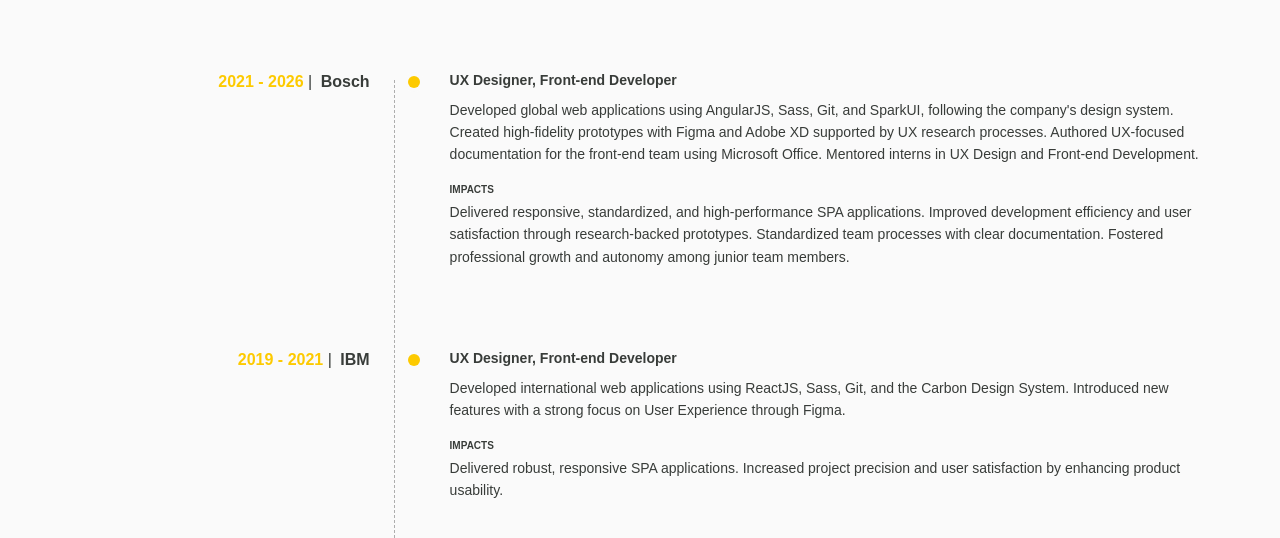
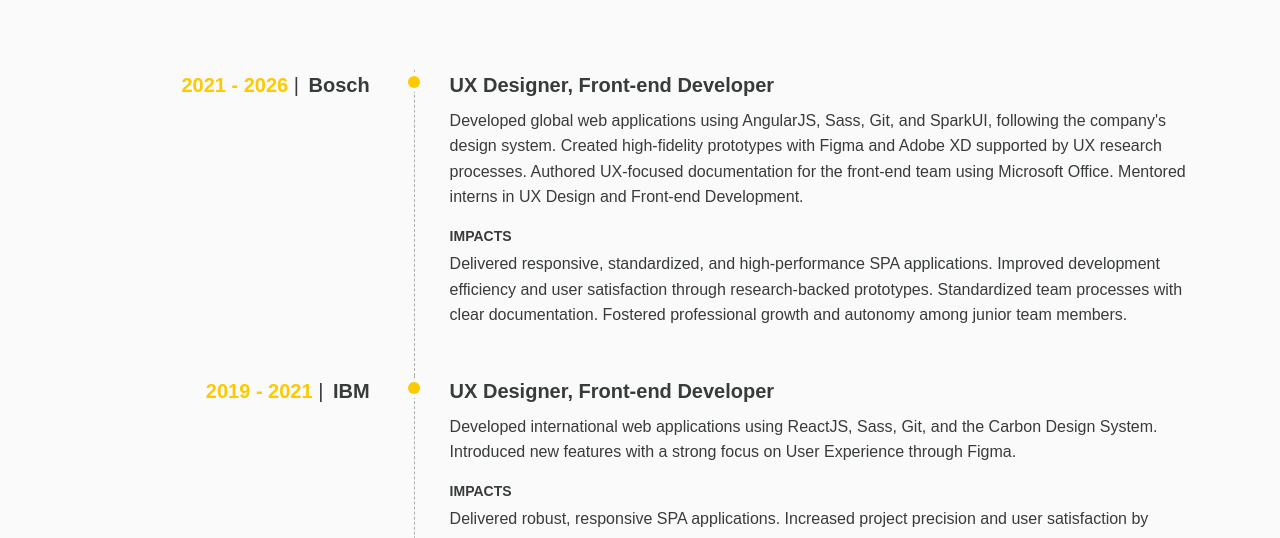
Before and after one commit to erichx-x/portfolio, a website built with Vite: page src/pages/experiences.html in a window 1280 px wide. Shown: the part 262-800 px from the top of the page. Built offline with nearby package versions, Linux system fonts and the light colour scheme; a web font is replaced by a local one.

Commit message:
feat: add resume,  change some font-size

```diff
--- a/src/styles.scss
+++ b/src/styles.scss
@@ -2,22 +2,23 @@
 * CSS VARIABLES
 * Gerado a partir das especificações fornecidas
 * */
-
 
 /*Face font*/
 /* ================= IBM Plex Mono ================= */
 
 /* Thin */
 @font-face {
-  font-family: 'IBM Plex Mono';
-  src: url('src/assets/fonts/IBM_Plex_Mono/IBMPlexMono-Thin.ttf') format('truetype');
+  font-family: "IBM Plex Mono";
+  src: url("/src/assets/fonts/IBM_Plex_Mono/IBMPlexMono-Thin.ttf")
+    format("truetype");
   font-weight: 100;
   font-style: normal;
   font-display: swap;
 }
 @font-face {
-  font-family: 'IBM Plex Mono';
-  src: url('src/assets/fonts/IBM_Plex_Mono/IBMPlexMono-ThinItalic.ttf') format('truetype');
+  font-family: "IBM Plex Mono";
+  src: url("/src/assets/fonts/IBM_Plex_Mono/IBMPlexMono-ThinItalic.ttf")
+    format("truetype");
   font-weight: 100;
   font-style: italic;
   font-display: swap;
@@ -25,15 +26,17 @@
 
 /* ExtraLight */
 @font-face {
-  font-family: 'IBM Plex Mono';
-  src: url('src/assets/fonts/IBM_Plex_Mono/IBMPlexMono-ExtraLight.ttf') format('truetype');
+  font-family: "IBM Plex Mono";
+  src: url("/src/assets/fonts/IBM_Plex_Mono/IBMPlexMono-ExtraLight.ttf")
+    format("truetype");
   font-weight: 200;
   font-style: normal;
   font-display: swap;
 }
 @font-face {
-  font-family: 'IBM Plex Mono';
-  src: url('src/assets/fonts/IBM_Plex_Mono/IBMPlexMono-ExtraLightItalic.ttf') format('truetype');
+  font-family: "IBM Plex Mono";
+  src: url("/src/assets/fonts/IBM_Plex_Mono/IBMPlexMono-ExtraLightItalic.ttf")
+    format("truetype");
   font-weight: 200;
   font-style: italic;
   font-display: swap;
@@ -41,15 +44,17 @@
 
 /* Light */
 @font-face {
-  font-family: 'IBM Plex Mono';
-  src: url('src/assets/fonts/IBM_Plex_Mono/IBMPlexMono-Light.ttf') format('truetype');
+  font-family: "IBM Plex Mono";
+  src: url("/src/assets/fonts/IBM_Plex_Mono/IBMPlexMono-Light.ttf")
+    format("truetype");
   font-weight: 300;
   font-style: normal;
   font-display: swap;
 }
 @font-face {
-  font-family: 'IBM Plex Mono';
-  src: url('src/assets/fonts/IBM_Plex_Mono/IBMPlexMono-LightItalic.ttf') format('truetype');
+  font-family: "IBM Plex Mono";
+  src: url("/src/assets/fonts/IBM_Plex_Mono/IBMPlexMono-LightItalic.ttf")
+    format("truetype");
   font-weight: 300;
   font-style: italic;
   font-display: swap;
@@ -57,15 +62,17 @@
 
 /* Regular */
 @font-face {
-  font-family: 'IBM Plex Mono';
-  src: url('src/assets/fonts/IBM_Plex_Mono/IBMPlexMono-Regular.ttf') format('truetype');
+  font-family: "IBM Plex Mono";
+  src: url("/src/assets/fonts/IBM_Plex_Mono/IBMPlexMono-Regular.ttf")
+    format("truetype");
   font-weight: 400;
   font-style: normal;
   font-display: swap;
 }
 @font-face {
-  font-family: 'IBM Plex Mono';
-  src: url('src/assets/fonts/IBM_Plex_Mono/IBMPlexMono-Italic.ttf') format('truetype');
+  font-family: "IBM Plex Mono";
+  src: url("/src/assets/fonts/IBM_Plex_Mono/IBMPlexMono-Italic.ttf")
+    format("truetype");
   font-weight: 400;
   font-style: italic;
   font-display: swap;
@@ -73,15 +80,17 @@
 
 /* Medium */
 @font-face {
-  font-family: 'IBM Plex Mono';
-  src: url('src/assets/fonts/IBM_Plex_Mono/IBMPlexMono-Medium.ttf') format('truetype');
+  font-family: "IBM Plex Mono";
+  src: url("/src/assets/fonts/IBM_Plex_Mono/IBMPlexMono-Medium.ttf")
+    format("truetype");
   font-weight: 500;
   font-style: normal;
   font-display: swap;
 }
 @font-face {
-  font-family: 'IBM Plex Mono';
-  src: url('src/assets/fonts/IBM_Plex_Mono/IBMPlexMono-MediumItalic.ttf') format('truetype');
+  font-family: "IBM Plex Mono";
+  src: url("/src/assets/fonts/IBM_Plex_Mono/IBMPlexMono-MediumItalic.ttf")
+    format("truetype");
   font-weight: 500;
   font-style: italic;
   font-display: swap;
@@ -89,15 +98,17 @@
 
 /* SemiBold */
 @font-face {
-  font-family: 'IBM Plex Mono';
-  src: url('src/assets/fonts/IBM_Plex_Mono/IBMPlexMono-SemiBold.ttf') format('truetype');
+  font-family: "IBM Plex Mono";
+  src: url("/src/assets/fonts/IBM_Plex_Mono/IBMPlexMono-SemiBold.ttf")
+    format("truetype");
   font-weight: 600;
   font-style: normal;
   font-display: swap;
 }
 @font-face {
-  font-family: 'IBM Plex Mono';
-  src: url('src/assets/fonts/IBM_Plex_Mono/IBMPlexMono-SemiBoldItalic.ttf') format('truetype');
+  font-family: "IBM Plex Mono";
+  src: url("/src/assets/fonts/IBM_Plex_Mono/IBMPlexMono-SemiBoldItalic.ttf")
+    format("truetype");
   font-weight: 600;
   font-style: italic;
   font-display: swap;
@@ -105,15 +116,17 @@
 
 /* Bold */
 @font-face {
-  font-family: 'IBM Plex Mono';
-  src: url('src/assets/fonts/IBM_Plex_Mono/IBMPlexMono-Bold.ttf') format('truetype');
+  font-family: "IBM Plex Mono";
+  src: url("/src/assets/fonts/IBM_Plex_Mono/IBMPlexMono-Bold.ttf")
+    format("truetype");
   font-weight: 700;
   font-style: normal;
   font-display: swap;
 }
 @font-face {
-  font-family: 'IBM Plex Mono';
-  src: url('src/assets/fonts/IBM_Plex_Mono/IBMPlexMono-BoldItalic.ttf') format('truetype');
+  font-family: "IBM Plex Mono";
+  src: url("/src/assets/fonts/IBM_Plex_Mono/IBMPlexMono-BoldItalic.ttf")
+    format("truetype");
   font-weight: 700;
   font-style: italic;
   font-display: swap;
@@ -123,15 +136,17 @@
 
 /* Thin */
 @font-face {
-  font-family: 'IBM Plex Sans';
-  src: url('src/assets/fonts/IBM_Plex_Sans/IBMPlexSans-Thin.ttf') format('truetype');
+  font-family: "IBM Plex Sans";
+  src: url("/src/assets/fonts/IBM_Plex_Sans/IBMPlexSans-Thin.ttf")
+    format("truetype");
   font-weight: 100;
   font-style: normal;
   font-display: swap;
 }
 @font-face {
-  font-family: 'IBM Plex Sans';
-  src: url('src/assets/fonts/IBM_Plex_Sans/IBMPlexSans-ThinItalic.ttf') format('truetype');
+  font-family: "IBM Plex Sans";
+  src: url("/src/assets/fonts/IBM_Plex_Sans/IBMPlexSans-ThinItalic.ttf")
+    format("truetype");
   font-weight: 100;
   font-style: italic;
   font-display: swap;
@@ -139,15 +154,17 @@
 
 /* ExtraLight */
 @font-face {
-  font-family: 'IBM Plex Sans';
-  src: url('src/assets/fonts/IBM_Plex_Sans/IBMPlexSans-ExtraLight.ttf') format('truetype');
+  font-family: "IBM Plex Sans";
+  src: url("/src/assets/fonts/IBM_Plex_Sans/IBMPlexSans-ExtraLight.ttf")
+    format("truetype");
   font-weight: 200;
   font-style: normal;
   font-display: swap;
 }
 @font-face {
-  font-family: 'IBM Plex Sans';
-  src: url('src/assets/fonts/IBM_Plex_Sans/IBMPlexSans-ExtraLightItalic.ttf') format('truetype');
+  font-family: "IBM Plex Sans";
+  src: url("/src/assets/fonts/IBM_Plex_Sans/IBMPlexSans-ExtraLightItalic.ttf")
+    format("truetype");
   font-weight: 200;
   font-style: italic;
   font-display: swap;
@@ -155,15 +172,17 @@
 
 /* Light */
 @font-face {
-  font-family: 'IBM Plex Sans';
-  src: url('src/assets/fonts/IBM_Plex_Sans/IBMPlexSans-Light.ttf') format('truetype');
+  font-family: "IBM Plex Sans";
+  src: url("/src/assets/fonts/IBM_Plex_Sans/IBMPlexSans-Light.ttf")
+    format("truetype");
   font-weight: 300;
   font-style: normal;
   font-display: swap;
 }
 @font-face {
-  font-family: 'IBM Plex Sans';
-  src: url('src/assets/fonts/IBM_Plex_Sans/IBMPlexSans-LightItalic.ttf') format('truetype');
+  font-family: "IBM Plex Sans";
+  src: url("/src/assets/fonts/IBM_Plex_Sans/IBMPlexSans-LightItalic.ttf")
+    format("truetype");
   font-weight: 300;
   font-style: italic;
   font-display: swap;
@@ -171,15 +190,17 @@
 
 /* Regular */
 @font-face {
-  font-family: 'IBM Plex Sans';
-  src: url('src/assets/fonts/IBM_Plex_Sans/IBMPlexSans-Regular.ttf') format('truetype');
+  font-family: "IBM Plex Sans";
+  src: url("/src/assets/fonts/IBM_Plex_Sans/IBMPlexSans-Regular.ttf")
+    format("truetype");
   font-weight: 400;
   font-style: normal;
   font-display: swap;
 }
 @font-face {
-  font-family: 'IBM Plex Sans';
-  src: url('src/assets/fonts/IBM_Plex_Sans/IBMPlexSans-Italic.ttf') format('truetype');
+  font-family: "IBM Plex Sans";
+  src: url("/src/assets/fonts/IBM_Plex_Sans/IBMPlexSans-Italic.ttf")
+    format("truetype");
   font-weight: 400;
   font-style: italic;
   font-display: swap;
@@ -187,15 +208,17 @@
 
 /* Medium */
 @font-face {
-  font-family: 'IBM Plex Sans';
-  src: url('src/assets/fonts/IBM_Plex_Sans/IBMPlexSans-Medium.ttf') format('truetype');
+  font-family: "IBM Plex Sans";
+  src: url("/src/assets/fonts/IBM_Plex_Sans/IBMPlexSans-Medium.ttf")
+    format("truetype");
   font-weight: 500;
   font-style: normal;
   font-display: swap;
 }
 @font-face {
-  font-family: 'IBM Plex Sans';
-  src: url('src/assets/fonts/IBM_Plex_Sans/IBMPlexSans-MediumItalic.ttf') format('truetype');
+  font-family: "IBM Plex Sans";
+  src: url("/src/assets/fonts/IBM_Plex_Sans/IBMPlexSans-MediumItalic.ttf")
+    format("truetype");
   font-weight: 500;
   font-style: italic;
   font-display: swap;
@@ -203,15 +226,17 @@
 
 /* SemiBold */
 @font-face {
-  font-family: 'IBM Plex Sans';
-  src: url('src/assets/fonts/IBM_Plex_Sans/IBMPlexSans-SemiBold.ttf') format('truetype');
+  font-family: "IBM Plex Sans";
+  src: url("/src/assets/fonts/IBM_Plex_Sans/IBMPlexSans-SemiBold.ttf")
+    format("truetype");
   font-weight: 600;
   font-style: normal;
   font-display: swap;
 }
 @font-face {
-  font-family: 'IBM Plex Sans';
-  src: url('src/assets/fonts/IBM_Plex_Sans/IBMPlexSans-SemiBoldItalic.ttf') format('truetype');
+  font-family: "IBM Plex Sans";
+  src: url("/src/assets/fonts/IBM_Plex_Sans/IBMPlexSans-SemiBoldItalic.ttf")
+    format("truetype");
   font-weight: 600;
   font-style: italic;
   font-display: swap;
@@ -219,21 +244,21 @@
 
 /* Bold */
 @font-face {
-  font-family: 'IBM Plex Sans';
-  src: url('src/assets/fonts/IBM_Plex_Sans/IBMPlexSans-Bold.ttf') format('truetype');
+  font-family: "IBM Plex Sans";
+  src: url("/src/assets/fonts/IBM_Plex_Sans/IBMPlexSans-Bold.ttf")
+    format("truetype");
   font-weight: 700;
   font-style: normal;
   font-display: swap;
 }
 @font-face {
-  font-family: 'IBM Plex Sans';
-  src: url('src/assets/fonts/IBM_Plex_Sans/IBMPlexSans-BoldItalic.ttf') format('truetype');
+  font-family: "IBM Plex Sans";
+  src: url("/src/assets/fonts/IBM_Plex_Sans/IBMPlexSans-BoldItalic.ttf")
+    format("truetype");
   font-weight: 700;
   font-style: italic;
   font-display: swap;
 }
-
-
 
 :root {
   /* Typography */
@@ -546,7 +571,6 @@ a {
   }
 }
 
-
 /* CONTAINER GENÉRICO (Layout Wrapper) */
 .container-education {
   max-width: 1440px;
@@ -554,7 +578,6 @@ a {
   padding: var(--space-80);
   min-height: calc(100vh - 80px);
 }
-
 
 /* Page Title */
 .page-title {
@@ -634,9 +657,15 @@ a {
 
 /* RESPONSIVENESS */
 @media (max-width: 1024px) {
-            .page-title { font-size: 48px; }
-            .education-grid { grid-template-columns: repeat(2, 1fr); }
-            .container { padding: var(--space-40); }
+  .page-title {
+    font-size: 48px;
+  }
+  .education-grid {
+    grid-template-columns: repeat(2, 1fr);
+  }
+  .container {
+    padding: var(--space-40);
+  }
 }
 
 @media (max-width: 768px) {
@@ -645,9 +674,13 @@ a {
     flex-direction: column;
     gap: var(--space-16);
   }
-            .nav-list { gap: var(--space-16); }
+  .nav-list {
+    gap: var(--space-16);
+  }
 
-            .container { padding: var(--space-24); }
+  .container {
+    padding: var(--space-24);
+  }
 
   .page-title {
     font-size: 32px;
@@ -659,7 +692,6 @@ a {
     row-gap: var(--space-40);
   }
 }
-
 
 /* CONTAINER (Layout Wrapper) */
 .container-experiences {
@@ -688,22 +720,11 @@ a {
   margin: 0 auto;
 }
 
-        /* Linha Vertical Tracejada de Fundo */
-        .timeline-line {
-            position: absolute;
-            left: 28%; /* Ajuste visual para alinhar com os pontos */
-            top: 10px;
-            bottom: 0;
-            width: 1px;
-            border-left: 1px dashed var(--color-neutral-dark);
-            z-index: 0;
-        }
-
 .timeline-item {
   display: grid;
   /* Col 1: Data/Empresa | Col 2: Bolinha | Col 3: Conteúdo */
   grid-template-columns: 28% 40px 1fr;
-            margin-bottom: var(--space-64);
+
   position: relative;
   z-index: 1;
 }
@@ -712,7 +733,7 @@ a {
 .timeline-meta {
   text-align: right;
   padding-right: var(--space-24);
-            font-size: var(--font-size-sm);
+  font-size: var(--font-size-base);
 }
 
 .timeline-date {
@@ -731,6 +752,19 @@ a {
   display: flex;
   justify-content: center;
   padding-top: 6px; /* Alinhamento óptico com a primeira linha de texto */
+  position: relative;
+}
+
+.timeline-marker::before{
+    position: absolute;
+    width: 1px;
+    height: 100%;
+    content: "";
+    background-color: transparent;
+    border-left:  1px dashed var(--color-neutral-dark);;
+    bottom: 0;
+    left: 20px;
+    z-index: -1;
 }
 
 .timeline-dot {
@@ -744,25 +778,25 @@ a {
 /* Coluna Direita: Conteúdo */
 .timeline-content {
   padding-left: var(--space-16);
-            padding-bottom: var(--space-16);
+  padding-bottom: var(--space-48);
 }
 
 .timeline-role {
-            font-size: var(--font-size-xs);
+  font-size: var(--font-size-base);
   font-weight: var(--font-weight-bold);
   margin-bottom: var(--space-8);
   color: var(--color-secondary-base);
 }
 
 .timeline-desc {
-            font-size: var(--font-size-xs);
+  font-size: var(--font-size-sm);
   margin-bottom: var(--space-16);
   color: var(--color-secondary-base);
   line-height: 1.6;
 }
 
 .timeline-impacts-label {
-            font-size: 10px; /* Bem pequeno conforme imagem */
+  font-size: var(--font-size-xs);
   font-weight: var(--font-weight-bold);
   text-transform: uppercase;
   margin-bottom: 4px;
@@ -771,15 +805,19 @@ a {
 }
 
 .timeline-impacts-text {
-            font-size: var(--font-size-xs);
+  font-size: var(--font-size-sm);
   color: var(--color-secondary-base);
   line-height: 1.6;
 }
 
 /* RESPONSIVENESS */
 @media (max-width: 1024px) {
-            .page-title { font-size: 48px; }
-            .timeline-line { left: 24px; } /* Move linha para esquerda */
+  .page-title {
+    font-size: 48px;
+  }
+  .timeline-line {
+    left: 24px;
+  } /* Move linha para esquerda */
 
   .timeline-item {
     grid-template-columns: 60px 1fr; /* Remove coluna da data, mantém icone + conteudo */
@@ -801,27 +839,43 @@ a {
 }
 
 @media (max-width: 768px) {
-            .container { padding: var(--space-24); }
-            .page-title { font-size: 32px; margin-bottom: var(--space-40); }
+  .container {
+    padding: var(--space-24);
+  }
+  .page-title {
+    font-size: 32px;
+    margin-bottom: var(--space-40);
+  }
 
   .header {
     padding: var(--space-16);
     flex-direction: column;
     gap: var(--space-16);
   }
-            .nav-list { gap: var(--space-16); }
+  .nav-list {
+    gap: var(--space-16);
+  }
 
-            .timeline-line { display: none; } /* Remove linha em telas muito pequenas para limpar layout */
+  .timeline-line {
+    display: none;
+  } /* Remove linha em telas muito pequenas para limpar layout */
 
   .timeline-item {
     display: flex;
     flex-direction: column;
-                border-left: 2px solid var(--color-primary-base); /* Linha simples lateral */
+    border-left: 3px solid var(--color-primary-base); /* Linha simples lateral */
     padding-left: var(--space-24);
     margin-left: var(--space-8);
   }
 
-            .timeline-marker { display: none; }
-            .timeline-meta { padding-left: 0; text-align: left; }
-            .timeline-content { padding-left: 0; }
+  .timeline-marker {
+    display: none;
   }
+  .timeline-meta {
+    padding-left: 0;
+    text-align: left;
+  }
+  .timeline-content {
+    padding-left: 0;
+  }
+}
--- a/vite.config.js
+++ b/vite.config.js
@@ -18,7 +18,8 @@ export default defineConfig({
     rollupOptions: {
       input: {
         main: resolve(__dirname, 'index.html'),
-        education: resolve(__dirname, 'src/pages/education.html')
+        education: resolve(__dirname, 'src/pages/education.html'),
+        experiences: resolve(__dirname, 'src/pages/experiences.html')
       }
     },
   },
```
Also changed, not shown: index.html (+0 -3 lines), src/components/footer.html (deleted, +0 -3 lines), src/components/header.html (+1 -1 lines), src/pages/education.html (+0 -2 lines), src/pages/experiences.html (+0 -3 lines), 1 other file. Lines whose indentation alone changed are shown as unchanged.
